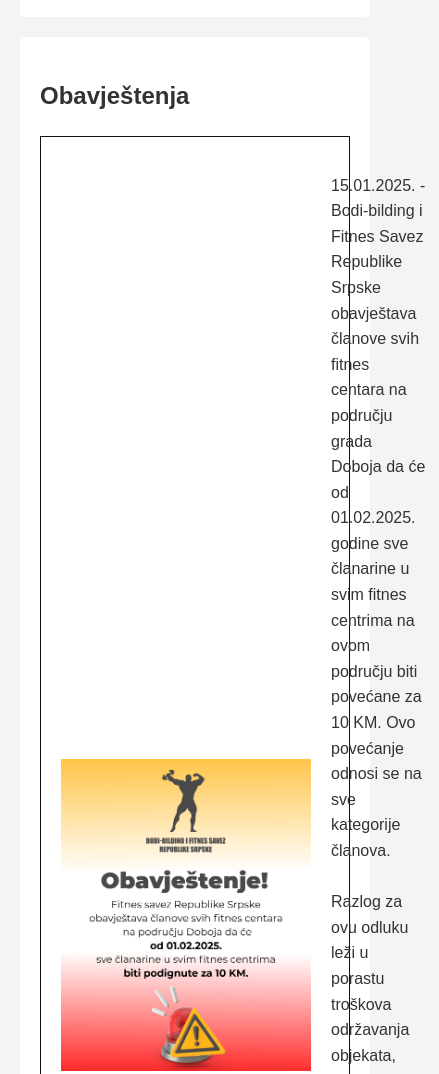
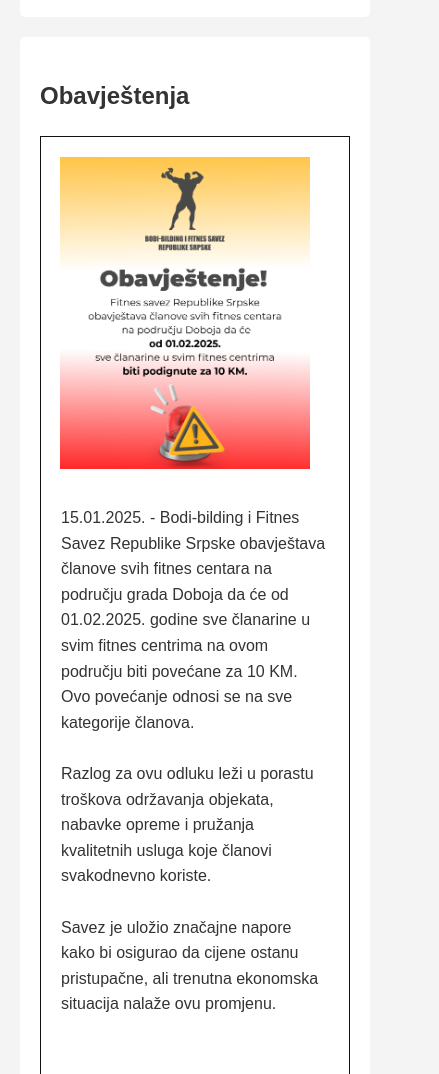
Before and after one commit to Brancaaa/BBFSRS, a plain HTML site: page index.html in a window 390 px wide. Shown: the part 1120-2194 px from the top of the page, 439 px wide, since content can reach past the window. Drawn offline with Linux system fonts and the light colour scheme.

Commit message:
Update style.css

```diff
--- a/style.css
+++ b/style.css
@@ -63,3 +63,15 @@
     background: #333;
     color: #fff;
 }
+
+@media (max-width: 768px) {
+    .news {
+        flex-direction: column;
+
+    }
+
+    .newsimage {
+        margin-bottom: 20px;
+    }
+
+}
```
